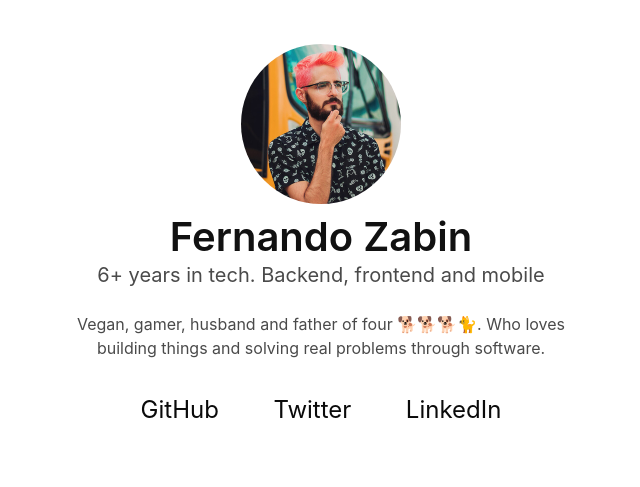
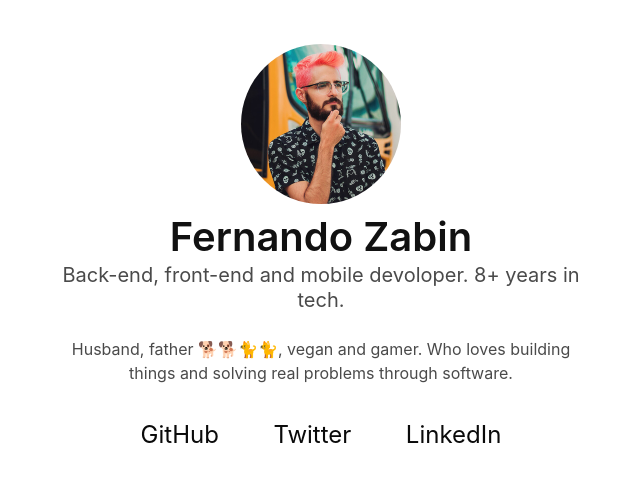
Before and after one commit to fzabin/fzabin.github.io, a plain HTML site: page index.html in a window 1280 px wide. Shown: the whole page, without its empty margins (319-959 px from the left). Drawn offline with Linux system fonts and the light colour scheme.

Commit message:
Update description

```diff
--- a/index.html
+++ b/index.html
@@ -97,8 +97,8 @@
     <div class="content-wrapper">
       <img id="profile-pic" src="./profile.jpg" width="160" height="160" alt="A Fernando Zabin`s profile picture">
       <h1>Fernando Zabin</h1>
-      <h2>6+ years in tech. Backend, frontend and mobile</h2>
-      <p>Vegan, gamer, husband and father of four &#128021;&#128021;&#128021;&#128008;. Who loves building things and solving real problems through software.
+      <h2>Back-end, front-end and mobile devoloper. 8+ years in tech.</h2>
+      <p>Husband, father &#128021;&#128021;&#128008;&#128008;, vegan and gamer. Who loves building things and solving real problems through software.
       </p>
       <br>
       <p>
```
